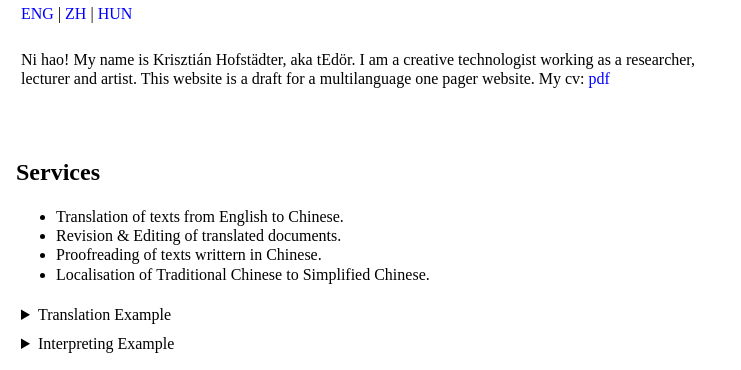
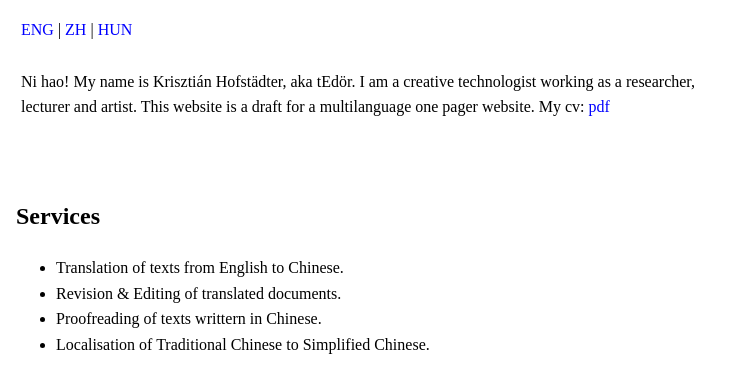
Before and after one commit to krisztianhofstadter/web02-multiling-1pager-master, a plain HTML site: page index.html in a window 1280 px wide. Shown: the part 243-613 px from the top of the page, without its empty margins (0-741 px from the left). Drawn offline with Linux system fonts and the light colour scheme.

Commit message:
Update index.html

```diff
--- a/index.html
+++ b/index.html
@@ -5,7 +5,7 @@
       /* margin: 0 auto; */
       max-width: 45em;
       padding: 0.5em 0.5em;
-      line-height: 1.2;
+      line-height: 1.6;
     }
     h1,h2,h3,h4,h5 {
       margin-top: 30px;
```
